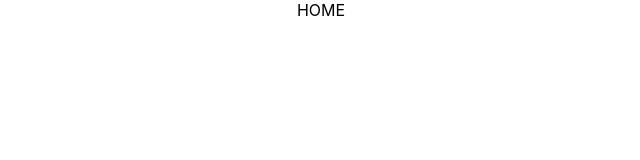
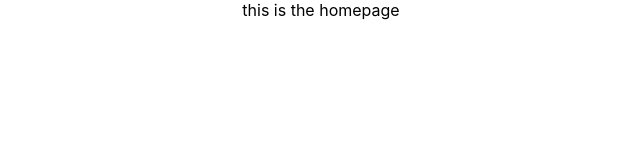
Before and after one commit to longtkhd/React_typescript_base, a React (Create React App) app in the folder review-app/: page / in a window 1280 px wide. Shown: the top 160 px of the page, without its empty margins (319-959 px from the left). Built offline with nearby package versions, Linux system fonts and the light colour scheme.

Commit message:
setting router

```diff
--- a/review-app/package.json
+++ b/review-app/package.json
@@ -11,7 +11,9 @@
     "@types/react": "^16.9.49",
     "@types/react-dom": "^16.9.8",
     "@types/react-redux": "^7.1.9",
+    "@types/react-router-dom": "^5.1.5",
     "axios": "^0.20.0",
+    "history": "^5.0.0",
     "immer": "^7.0.9",
     "react": "^16.13.1",
     "react-dom": "^16.13.1",
--- a/review-app/src/App.tsx
+++ b/review-app/src/App.tsx
@@ -1,11 +1,26 @@
 import React from 'react';
+import { Router, Route, Switch } from 'react-router-dom';
+import history from './history';
+import Home from './container/Home/Home'
 
 import './App.css';
 
 function App() {
   return (
     <div className="App">
-      HOME
+      <Router history={history}>
+        <div>
+          {/* <Header></Header> */}
+          <React.Fragment>
+            <Switch>
+              <Route path="/" exact component={Home} />
+
+
+
+            </Switch>
+          </React.Fragment>
+        </div>
+      </Router>
 
     </div>
   );
--- /dev/null
+++ b/review-app/src/container/Home/Home.tsx
@@ -0,0 +1,11 @@
+import React from 'react';
+
+const Home = () => {
+    return (
+        <div>
+            this is the homepage
+        </div>
+    );
+}
+
+export default Home;
--- /dev/null
+++ b/review-app/src/history.ts
@@ -0,0 +1,3 @@
+
+import { createBrowserHistory } from 'history';
+export default createBrowserHistory();
```
Also changed, not shown: review-app/src/container/Login/Login.css (added), 2 other files (tests, documents, lock files or other folders).
